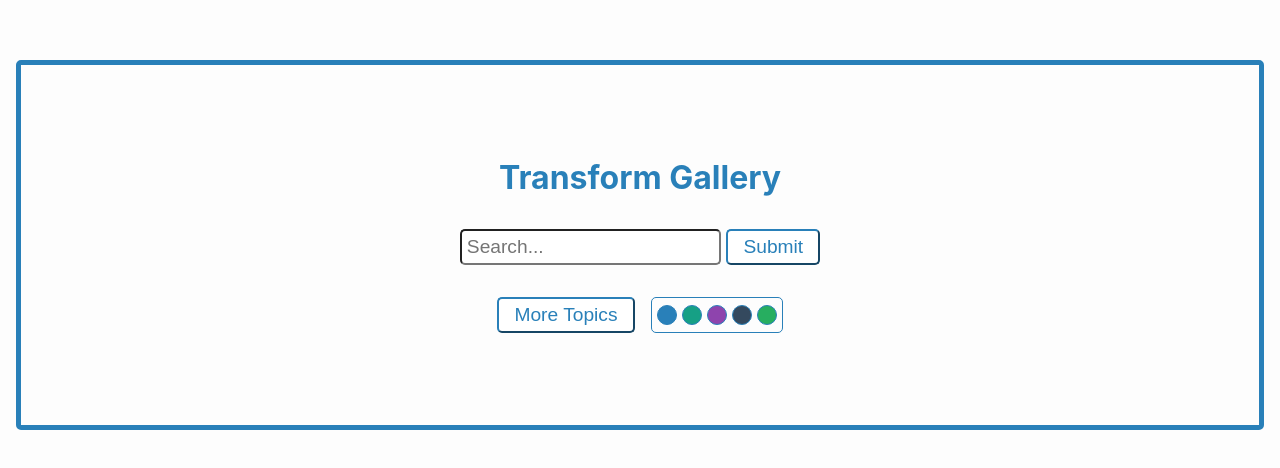
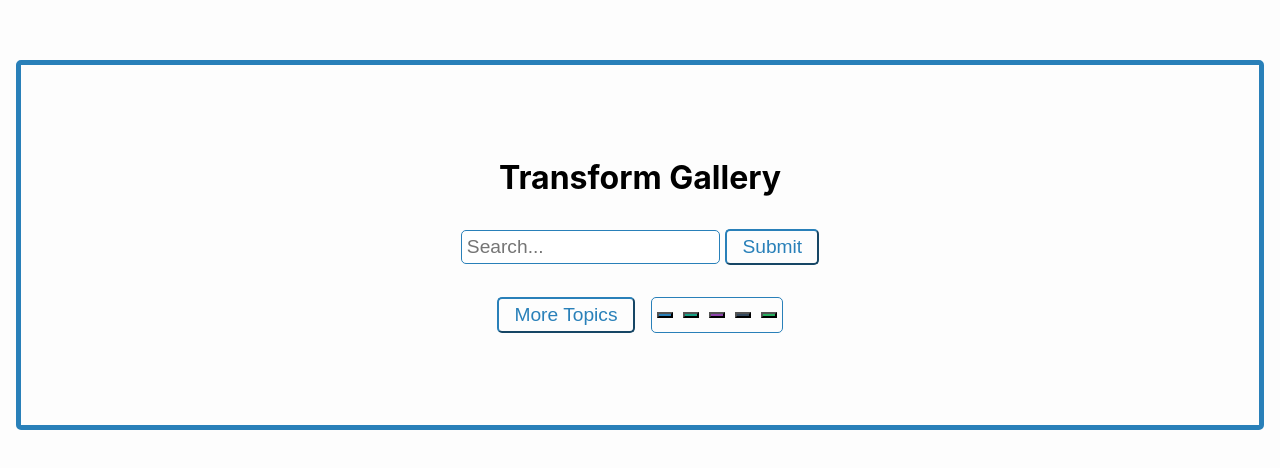
Before and after one commit to jordanmor/interactive-gallery, a React (Create React App) app: page / in a window 1280 px wide. Shown: the part 146-614 px from the top of the page. Built offline with nearby package versions, Linux system fonts and the light colour scheme; no server answers.

Commit message:
Update CSS with variables & classes for theme changes

```diff
--- a/src/index.css
+++ b/src/index.css
@@ -1,3 +1,16 @@
+/*============-============-============-============
+                         VARIABLES
+==============-============-============-==========*/
+
+:root {
+  --color-primary: #2980b9;
+  --color-2: #16a085;
+  --color-3: #8e44ad;
+  --color-4: #34495e;
+  --color-5: #27ae60;
+  --color-white: #fdfdfd;
+}
+
 body {
   margin: 0;
   padding: 0;
@@ -6,7 +19,7 @@ body {
     sans-serif;
   -webkit-font-smoothing: antialiased;
   -moz-osx-font-smoothing: grayscale;
-  background-color: #fdfdfd;
+  background-color: var(--color-white);
 }
 
 ul {
@@ -19,21 +32,25 @@ img {
   width: 100%;
 }
 
+input {
+  border: 1px solid var(--color-primary);
+}
+
 .btn {
   outline: none;
   border-radius: 5px;
   cursor: pointer;
   padding: 5px 15px;
   font-size: 1.2rem;
-  background-color: #fff;
-  color: #2980b9;
-  border-color: #2980b9;
+  background-color: var(--color-white);
+  color: var(--color-primary);
+  border-color: var(--color-primary);
   transition: all .3s ease-out;
 }
 
 .btn:hover {
-  background-color: #2980b9;
-  color: #fff;
+  background-color: var(--color-primary);
+  color: var(--color-white);
 }
 
 .container {
@@ -79,7 +96,6 @@ img {
   font-size: 2rem;
   font-weight: bold;
   margin-bottom: 2rem;
-  color: #2980b9;
 }
 
 .photo-header form {
@@ -93,12 +109,12 @@ img {
   padding: 5px;
   border-radius: 5px;
   margin-right: .35rem;
-  outline: 0;
+  outline: none;
 }
 
-.photo-header .search-input:focus {
-  border-color: #333;
-}
+/* .photo-header .search-input:focus {
+  border-color: var(--color-primary);
+} */
 
 .photo-header .btn-container {
   display: flex;
@@ -108,7 +124,7 @@ img {
   display: flex;
   justify-content: center;
   align-items: center;
-  background-color: #2980b9;
+  background-color: var(--color-primary);
   width: 100%;
   height: 100%;
   border-radius: 10px;
@@ -119,7 +135,7 @@ img {
   padding: 2rem;
   font-size: 1.8rem;
   font-weight: bold;
-  color: #fff;
+  color: var(--color-white);
   text-transform: capitalize;
   cursor: pointer;
   transition: font-size .4s ease;
@@ -135,34 +151,118 @@ img {
   justify-content: space-between;
   align-items: center;
   margin-left: 1rem;
-  border: 1px solid #2980b9;
+  border: 1px solid var(--color-primary);
   padding: 5px;
   border-radius: 5px;
 }
 
-.btn-color {
+.btn-theme {
   height: 20px;
   width: 20px;
   outline: none;
   border-radius: 50%;
-  border: 1px solid #2980b9;
+  border: 1px solid var(--color-primary);
   cursor: pointer;
+  transition: transform .3s ease-out;
+}
+
+.btn-theme:hover {
+  transform: scale(1.2);
+}
+
+.font-color-1 {
+  color: var(--color-primary);
+}
+.font-color-2 {
+  color: var(--color-2);
+}
+.font-color-3 {
+  color: var(--color-3);
+}
+.font-color-4 {
+  color: var(--color-4);
+}
+.font-color-5 {
+  color: var(--color-5);
+}
+
+.border-color-1 {
+  border-color: var(--color-primary);
+}
+.border-color-2 {
+  border-color: var(--color-2);
+}
+.border-color-3 {
+  border-color: var(--color-3);
+}
+.border-color-4 {
+  border-color: var(--color-4);
+}
+.border-color-5 {
+  border-color: var(--color-5);
 }
 
 .bg-color-1 {
-  background-color: #2980b9;
+  background-color: var(--color-primary);
 }
 .bg-color-2 {
-  background-color: #16a085;
+  background-color: var(--color-2);
 }
 .bg-color-3 {
-  background-color: #8e44ad;
+  background-color: var(--color-3);
 }
 .bg-color-4 {
-  background-color: #34495e;
+  background-color: var(--color-4);
 }
 .bg-color-5 {
-  background-color: #27ae60;
+  background-color: var(--color-5);
+}
+
+.btn-color-1 {
+  color: var(--color-primary);
+  border-color: var(--color-primary);
+  transition: all .3s ease-out;
+}
+.btn-color-2 {
+  color: var(--color-2);
+  border-color: var(--color-2);
+  transition: all .3s ease-out;
+}
+.btn-color-3 {
+  color: var(--color-3);
+  border-color: var(--color-3);
+  transition: all .3s ease-out;
+}
+.btn-color-4 {
+  color: var(--color-4);
+  border-color: var(--color-4);
+  transition: all .3s ease-out;
+}
+.btn-color-5 {
+  color: var(--color-5);
+  border-color: var(--color-5);
+  transition: all .3s ease-out;
+}
+
+.btn-color-1:hover {
+  color: var(--color-white);
+  background-color: var(--color-primary);
+}
+.btn-color-2:hover {
+  color: var(--color-white);
+  background-color: var(--color-2);
+}
+.btn-color-3:hover {
+  color: var(--color-white);
+  background-color: var(--color-3);
+}
+.btn-color-4:hover {
+  color: var(--color-white);
+  background-color: var(--color-4);
+}
+.btn-color-5:hover {
+  color: var(--color-white);
+  background-color: var(--color-5);
 }
 
 
@@ -182,7 +282,7 @@ img {
     grid-row: 2 / 4;
   }
   .photo-header {
-    border: 5px solid #2980b9;
+    border: 5px solid var(--color-primary);
     border-radius: 5px;
   }
 }
```
